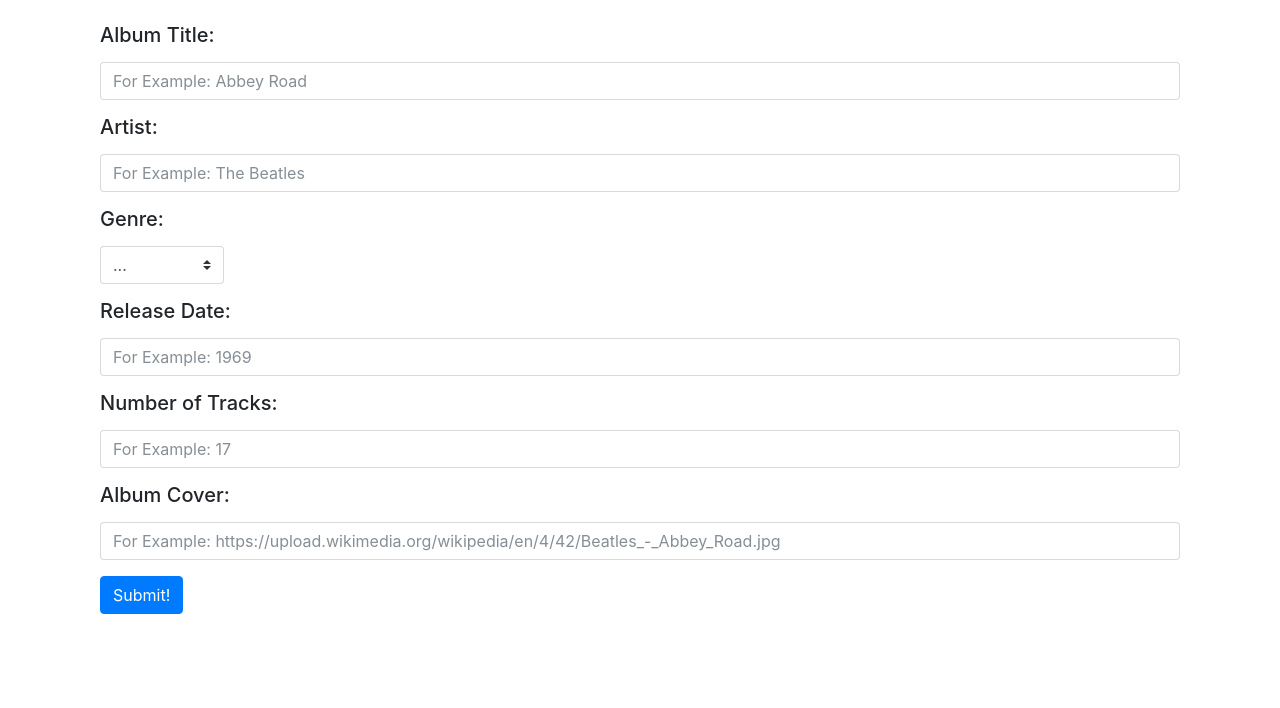
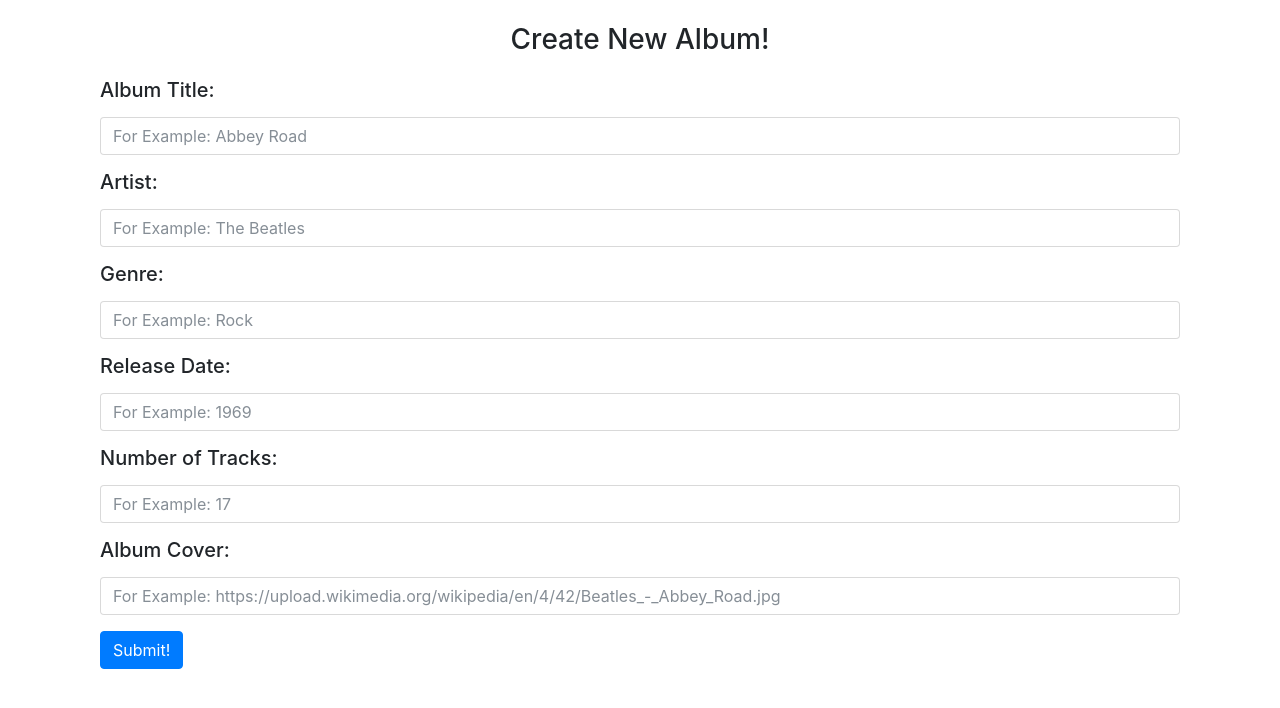
Before and after one commit to Steven-Ang/Item-Catalog, a Flask app: page /albums/new/ in a window 1280 px wide. Shown: the part 56-764 px from the top of the page. Run offline with Flask 2, Linux system fonts and the light colour scheme; some libraries are stand-ins or nearby versions.

Commit message:
Content: Add functionality to create new album to the database

```diff
--- a/templates/createAlbum.html
+++ b/templates/createAlbum.html
@@ -3,36 +3,36 @@
 {% block title %}NerdyCritics | Create{% endblock %}
 
 {% block body %}
+
+<div class="container">
+  <h3 class="text-center mt-4">Create New Album!</h3>
+</div>
+
 <div class="container mt-4">
-  <form method="POST" action="/">
+  <form method="POST" action="{{url_for("createAlbum")}}">
     <div class="form-group">
       <label class="form-control-label" for="formGroupExampleInput"><h5>Album Title:</h5></label>
-      <input type="text" class="form-control" id="formGroupExampleInput" placeholder="For Example: Abbey Road">
+      <input type="text" class="form-control" id="formGroupExampleInput" name="title" placeholder="For Example: Abbey Road">
     </div>
     <div class="form-group">
       <label class="form-control-label" for="formGroupExampleInput2"><h5>Artist:</h5></label>
-      <input type="text" class="form-control" id="formGroupExampleInput2" placeholder="For Example: The Beatles">
+      <input type="text" class="form-control" id="formGroupExampleInput2" name="artist" placeholder="For Example: The Beatles">
     </div>
     <div class="form-group">
-      <label class="form-control-label" for="formGroupExampleInput2"><h5>Genre:</h5></label>
-      <select class="custom-select mb-2 mr-sm-2 mb-sm-0" id="inlineFormCustomSelect" style="display: block;">
-        <option selected>...</option>
-        <option value="1">Rock</option>
-        <option value="2">Pop</option>
-        <option value="3">Alternative</option>
-      </select>
+      <label class="form-control-label" for="formGroupExampleInput3"><h5>Genre:</h5></label>
+      <input type="text" class="form-control" id="formGroupExampleInput3" name="genre" placeholder="For Example: Rock">
     </div>
     <div class="form-group">
-      <label class="form-control-label" for="formGroupExampleInput2"><h5>Release Date:</h5></label>
-      <input type="text" class="form-control" id="formGroupExampleInput2" placeholder="For Example: 1969">
+      <label class="form-control-label" for="formGroupExampleInput4"><h5>Release Date:</h5></label>
+      <input type="text" class="form-control" id="formGroupExampleInput4" name="release_date" placeholder="For Example: 1969">
     </div>
     <div class="form-group">
-      <label class="form-control-label" for="formGroupExampleInput2"><h5>Number of Tracks:</h5></label>
-      <input type="text" class="form-control" id="formGroupExampleInput2" placeholder="For Example: 17">
+      <label class="form-control-label" for="formGroupExampleInput5"><h5>Number of Tracks:</h5></label>
+      <input type="text" class="form-control" id="formGroupExampleInput5" name="number_of_track" placeholder="For Example: 17">
     </div>
     <div class="form-group">
-      <label class="form-control-label" for="formGroupExampleInput2"><h5>Album Cover:</h5></label>
-      <input type="text" class="form-control" id="formGroupExampleInput2" placeholder="For Example: https://upload.wikimedia.org/wikipedia/en/4/42/Beatles_-_Abbey_Road.jpg">
+      <label class="form-control-label" for="formGroupExampleInput6"><h5>Album Cover:</h5></label>
+      <input type="text" class="form-control" id="formGroupExampleInput6" name="cover" placeholder="For Example: https://upload.wikimedia.org/wikipedia/en/4/42/Beatles_-_Abbey_Road.jpg">
     </div>
     <div class="form-group row">
       <div class="col-sm-10">
@@ -40,4 +40,5 @@
       </div>
   </form>
   </div>
+
 {% endblock %}
```
